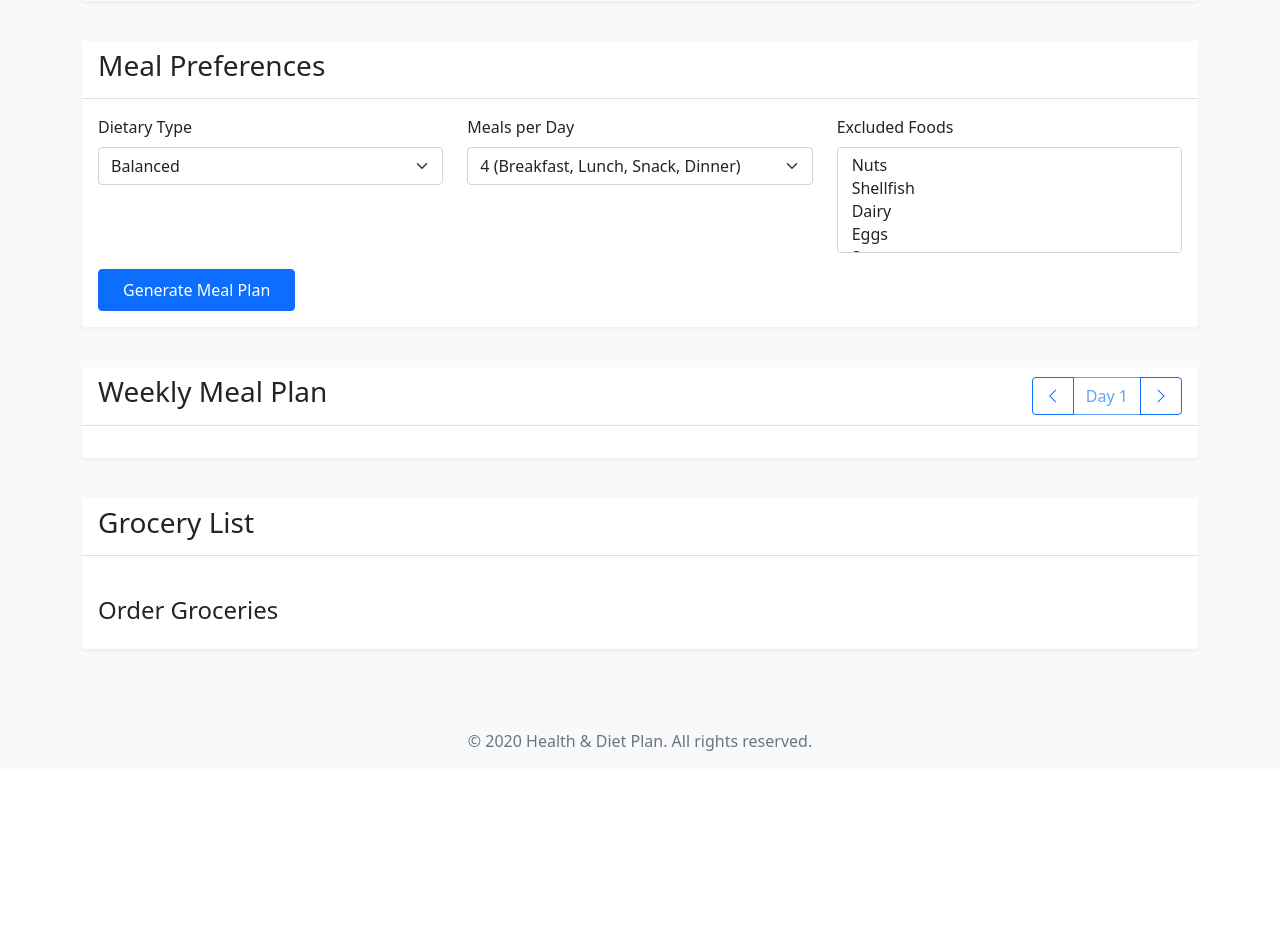
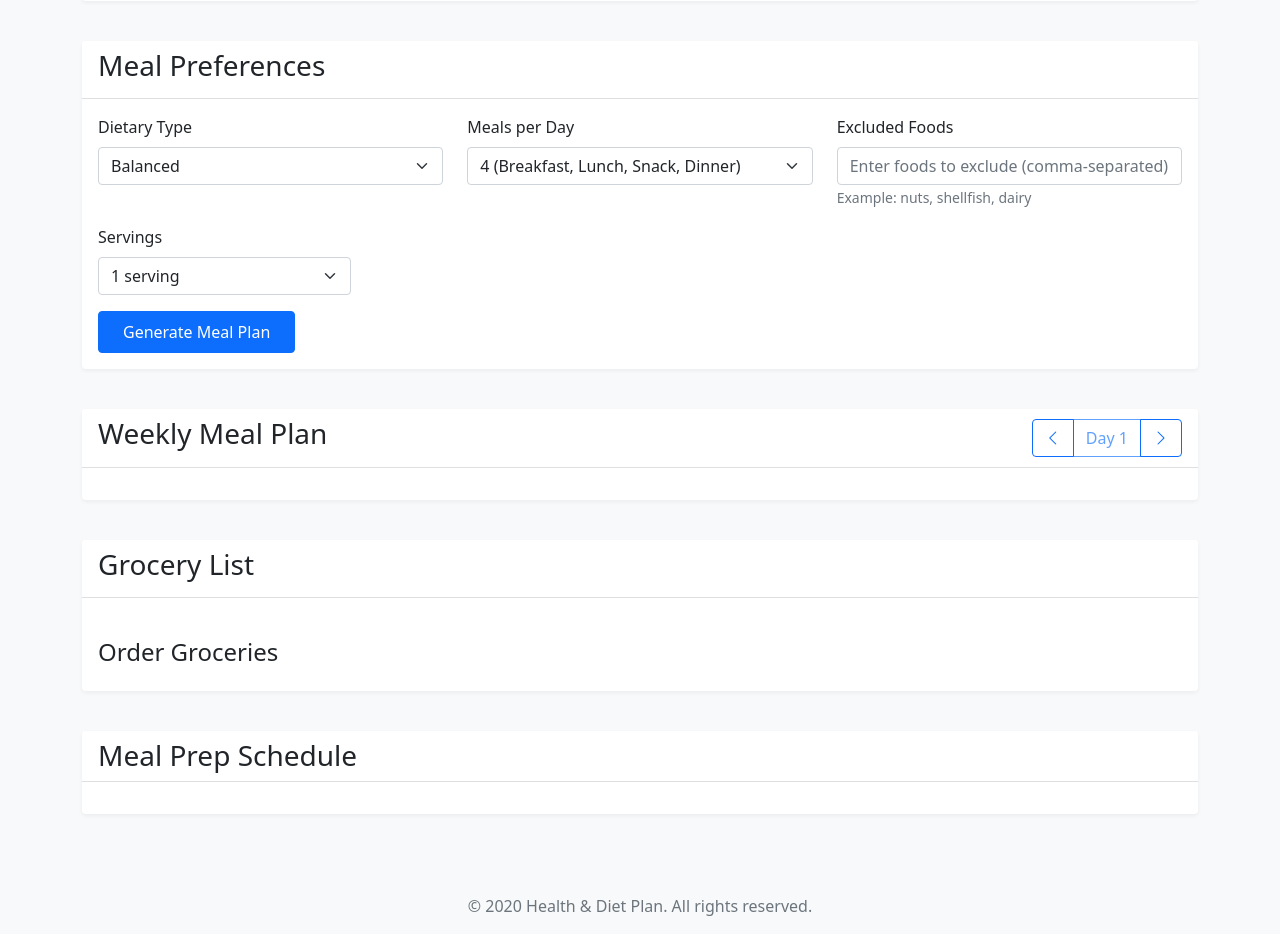
Before and after one commit to anthtsel/Nutrisist, a Python web app: template app/templates/health_insights/meal_plan.html in a window 1280 px wide. Shown: the part 331-1265 px from the top of the page. Before the commit the page ends 1082 px from the top, so only its background shows below. Run offline with Jinja, Linux system fonts and the light colour scheme; the template is opened without the code that fills it: most values are stand-ins (such as "Sample title", 1, 10 or a date in 2020); some libraries are stand-ins or nearby versions.

Commit message:
Enhanced meal plan UI: Added free-text excluded foods, fixed day navigation, improved grocery list display and shopping links

```diff
--- a/app/templates/health_insights/meal_plan.html
+++ b/app/templates/health_insights/meal_plan.html
@@ -80,13 +80,18 @@
                             <div class="col-md-4">
                                 <div class="mb-3">
                                     <label for="excluded-foods" class="form-label">Excluded Foods</label>
-                                    <select class="form-select" id="excluded-foods" name="excluded_foods" multiple>
-                                        <option value="nuts">Nuts</option>
-                                        <option value="shellfish">Shellfish</option>
-                                        <option value="dairy">Dairy</option>
-                                        <option value="eggs">Eggs</option>
-                                        <option value="soy">Soy</option>
-                                        <option value="gluten">Gluten</option>
+                                    <input type="text" class="form-control" id="excluded-foods" name="excluded_foods"
+                                           placeholder="Enter foods to exclude (comma-separated)">
+                                    <small class="text-muted">Example: nuts, shellfish, dairy</small>
+                                </div>
+                            </div>
+                            <div class="col-md-3">
+                                <div class="mb-3">
+                                    <label for="servings" class="form-label">Servings</label>
+                                    <select class="form-select" id="servings" name="servings">
+                                        <option value="1">1 serving</option>
+                                        <option value="2">2 servings</option>
+                                        <option value="4">4 servings (Family)</option>
                                     </select>
                                 </div>
                             </div>
@@ -115,7 +120,7 @@
                     </div>
                 </div>
                 <div class="card-body">
-                    <div id="mealPlan">
+                    <div id="meal-plan">
                         <!-- Meal plan will be populated here -->
                     </div>
                 </div>
@@ -149,6 +154,17 @@
             </div>
         </div>
     </div>
+
+    <div class="card mt-4">
+        <div class="card-header">
+            <h3 class="mb-0">Meal Prep Schedule</h3>
+        </div>
+        <div class="card-body">
+            <div id="prep-schedule">
+                <!-- Meal prep schedule will be populated here -->
+            </div>
+        </div>
+    </div>
 </div>
 {% endblock %}
 
@@ -160,41 +176,20 @@ document.addEventListener('DOMContentLoaded', function() {
     let weeklyPlan = null;
     let groceryList = null;
 
+    // Add formatDay function
+    function formatDay(day) {
+        const dayNum = day.split('_')[1];
+        const days = ['Sunday', 'Monday', 'Tuesday', 'Wednesday', 'Thursday', 'Friday', 'Saturday'];
+        return `${days[dayNum % 7]} (Day ${dayNum})`;
+    }
+
     // Load initial nutrition advice
     fetchNutritionAdvice();
 
     // Form submission
     document.getElementById('mealPreferencesForm').addEventListener('submit', function(e) {
         e.preventDefault();
-        const preferences = {
-            dietary_type: document.getElementById('dietary-type').value,
-            excluded_foods: Array.from(document.getElementById('excluded-foods').selectedOptions).map(opt => opt.value),
-            meal_count: parseInt(document.getElementById('meal-count').value)
-        };
-
-        fetch("{{ url_for('health_insights.generate_meal_plan') }}", {
-            method: 'POST',
-            headers: {
-                'Content-Type': 'application/json'
-            },
-            body: JSON.stringify(preferences)
-        })
-        .then(response => response.json())
-        .then(data => {
-            if (data.status === 'success') {
-                weeklyPlan = data.data.weekly_plan;
-                groceryList = data.data.grocery_list;
-                currentDay = 1;
-                updateMealPlanDisplay();
-                updateGroceryList(data.data.grocery_list, data.data.shopping_links);
-            } else {
-                showError(data.message || 'Failed to generate meal plan');
-            }
-        })
-        .catch(error => {
-            console.error('Error:', error);
-            showError('An error occurred while generating the meal plan');
-        });
+        generateMealPlan();
     });
 
     // Day navigation
@@ -251,57 +246,170 @@ document.addEventListener('DOMContentLoaded', function() {
 
         if (!weeklyPlan) return;
 
-        const dayPlan = weeklyPlan[`day_${currentDay}`];
-        const mealPlanContainer = document.getElementById('mealPlan');
-        mealPlanContainer.innerHTML = '';
+        const mealPlanDiv = document.getElementById('meal-plan');
+        const dayKey = `day_${currentDay}`;
+        const meals = weeklyPlan[dayKey];
 
-        for (const [meal, details] of Object.entries(dayPlan)) {
-            const mealCard = document.createElement('div');
-            mealCard.className = 'card mb-3';
-            mealCard.innerHTML = `
+        if (!meals) {
+            mealPlanDiv.innerHTML = '<div class="alert alert-info">No meals planned for this day.</div>';
+            return;
+        }
+
+        let html = `
+            <div class="card mb-4">
                 <div class="card-header">
-                    <h5 class="mb-0">${meal.replace('_', ' ').toUpperCase()}</h5>
+                    <h4 class="mb-0">${formatDay(dayKey)}</h4>
                 </div>
                 <div class="card-body">
+                    ${Object.entries(meals).map(([mealType, details]) => `
+                        <div class="meal-section mb-4">
+                            <h5 class="text-capitalize">${mealType}</h5>
+                            <div class="recipe-card">
                                 <h6>${details.name}</h6>
-                    <p>Calories: ${details.calories}</p>
-                    <div class="row">
-                        <div class="col">
-                            <small>Protein: ${details.macros.protein.grams}g</small>
+                                <div class="ingredients-list mb-3">
+                                    <strong>Ingredients:</strong>
+                                    <ul class="list-unstyled">
+                                        ${Object.entries(details.ingredients).map(([item, info]) => `
+                                            <li>${info.amount}${info.unit} ${item}</li>
+                                        `).join('')}
+                                    </ul>
                                 </div>
-                        <div class="col">
-                            <small>Carbs: ${details.macros.carbs.grams}g</small>
-                        </div>
-                        <div class="col">
-                            <small>Fat: ${details.macros.fat.grams}g</small>
+                                <div class="instructions-list">
+                                    <strong>Instructions:</strong>
+                                    <ol class="ps-3">
+                                        ${details.instructions.map(step => `
+                                            <li>${step}</li>
+                                        `).join('')}
+                                    </ol>
                                 </div>
                             </div>
-                    <hr>
-                    <h6>Ingredients:</h6>
-                    <ul class="list-unstyled">
-                        ${details.ingredients.map(ingredient =>
-                            `<li>${ingredient.amount}${ingredient.unit} ${ingredient.name}</li>`
-                        ).join('')}
-                    </ul>
+                        </div>
+                    `).join('')}
+                </div>
             </div>
         `;
-            mealPlanContainer.appendChild(mealCard);
+
+        mealPlanDiv.innerHTML = html;
     }
+
+    function displayMealPlan(mealPlan) {
+        weeklyPlan = mealPlan;  // Store the full meal plan
+        updateMealPlanDisplay();  // Show current day's meals
+    }
+
+    function displayPrepSchedule(prepSchedule) {
+        const prepScheduleDiv = document.getElementById('prep-schedule');
+        let html = `
+            <div class="row">
+                <div class="col-md-6">
+                    <div class="prep-day mb-4">
+                        <h4>Sunday Prep</h4>
+                        <div class="list-group">
+                            ${prepSchedule.prep_day_1.meals.map(meal => `
+                                <div class="list-group-item">
+                                    <h6 class="mb-1">${meal.recipe}</h6>
+                                    <small>For: ${meal.day} - ${meal.meal}</small>
+                                </div>
+                            `).join('')}
+                        </div>
+                    </div>
+                </div>
+                <div class="col-md-6">
+                    <div class="prep-day mb-4">
+                        <h4>Wednesday Prep</h4>
+                        <div class="list-group">
+                            ${prepSchedule.prep_day_2.meals.map(meal => `
+                                <div class="list-group-item">
+                                    <h6 class="mb-1">${meal.recipe}</h6>
+                                    <small>For: ${meal.day} - ${meal.meal}</small>
+                                </div>
+                            `).join('')}
+                        </div>
+                    </div>
+                </div>
+            </div>
+            <div class="fresh-cooking mt-4">
+                <h4>Fresh Cooking Required</h4>
+                <div class="list-group">
+                    ${prepSchedule.fresh_cooking.map(meal => `
+                        <div class="list-group-item">
+                            <h6 class="mb-1">${meal.recipe}</h6>
+                            <small>On: ${meal.day} - ${meal.meal}</small>
+                        </div>
+                    `).join('')}
+                </div>
+            </div>
+        `;
+
+        prepScheduleDiv.innerHTML = html;
+    }
+
+    function generateMealPlan() {
+        const excludedFoods = document.getElementById('excluded-foods').value
+            .split(',')
+            .map(food => food.trim())
+            .filter(food => food.length > 0);
+
+        const preferences = {
+            dietary_type: document.getElementById('dietary-type').value,
+            excluded_foods: excludedFoods,
+            meal_count: parseInt(document.getElementById('meal-count').value),
+            servings: parseInt(document.getElementById('servings').value)
+        };
+
+        fetch("{{ url_for('health_insights.generate_meal_plan') }}", {
+            method: 'POST',
+            headers: {
+                'Content-Type': 'application/json'
+            },
+            body: JSON.stringify(preferences)
+        })
+        .then(response => response.json())
+        .then(data => {
+            if (data.status === 'success') {
+                weeklyPlan = data.data.meal_plan;
+                updateMealPlanDisplay();
+                updateGroceryList(data.data.grocery_list, data.data.shopping_links);
+                displayPrepSchedule(data.data.prep_schedule);
+                document.getElementById('meal-plan').style.display = 'block';
+            } else {
+                showError(data.message || 'Failed to generate meal plan');
+            }
+        })
+        .catch(error => {
+            console.error('Error:', error);
+            showError('An error occurred while generating the meal plan');
+        });
     }
 
     function updateGroceryList(groceryList, shoppingLinks) {
         const groceryListDiv = document.getElementById('grocery-list');
         let html = '<div class="row">';
 
-        // Display grocery items by category
-        for (const [category, items] of Object.entries(groceryList)) {
+        // Group items by category
+        const categorizedItems = {};
+        for (const [item, details] of Object.entries(groceryList)) {
+            const category = item.includes('chicken') || item.includes('fish') || item.includes('beef') ? 'Proteins' :
+                           item.includes('rice') || item.includes('pasta') || item.includes('bread') ? 'Carbs' :
+                           item.includes('broccoli') || item.includes('spinach') || item.includes('carrot') ? 'Vegetables' :
+                           item.includes('apple') || item.includes('banana') || item.includes('berr') ? 'Fruits' :
+                           'Other';
+
+            if (!categorizedItems[category]) {
+                categorizedItems[category] = [];
+            }
+            categorizedItems[category].push({ item, ...details });
+        }
+
+        // Display items by category
+        for (const [category, items] of Object.entries(categorizedItems)) {
             html += `
                 <div class="col-md-6 mb-4">
-                    <h5 class="text-capitalize">${category}</h5>
+                    <h5>${category}</h5>
                     <ul class="list-group">
-                        ${Object.entries(items).map(([item, details]) => `
+                        ${items.map(({ item, amount, unit }) => `
                             <li class="list-group-item">
-                                ${details.amount}${details.unit} ${item}
+                                ${Math.round(amount * 10) / 10}${unit} ${item}
                             </li>
                         `).join('')}
                     </ul>
@@ -311,27 +419,60 @@ document.addEventListener('DOMContentLoaded', function() {
         html += '</div>';
         groceryListDiv.innerHTML = html;
 
-        // Display shopping links
-        if (shoppingLinks) {
+        // Update shopping links
         const instacartLink = document.getElementById('instacart-link');
         const amazonFreshLink = document.getElementById('amazon-fresh-link');
 
-            if (shoppingLinks.instacart) {
+        if (shoppingLinks?.instacart?.url) {
             instacartLink.href = shoppingLinks.instacart.url;
             instacartLink.style.display = 'inline-block';
+        } else {
+            instacartLink.style.display = 'none';
         }
 
-            if (shoppingLinks.amazon_fresh) {
+        if (shoppingLinks?.amazon_fresh?.url) {
             amazonFreshLink.href = shoppingLinks.amazon_fresh.url;
             amazonFreshLink.style.display = 'inline-block';
-            }
+        } else {
+            amazonFreshLink.style.display = 'none';
         }
     }
 
     function showError(message) {
-        // Add error handling UI here
-        alert(message);
+        const errorDiv = document.createElement('div');
+        errorDiv.className = 'alert alert-danger alert-dismissible fade show';
+        errorDiv.innerHTML = `
+            ${message}
+            <button type="button" class="btn-close" data-bs-dismiss="alert" aria-label="Close"></button>
+        `;
+        document.querySelector('.container').insertBefore(errorDiv, document.querySelector('.container').firstChild);
+
+        // Auto-dismiss after 5 seconds
+        setTimeout(() => {
+            errorDiv.remove();
+        }, 5000);
     }
 });
 </script>
+
+<style>
+.recipe-card {
+    background-color: #f8f9fa;
+    border-radius: 0.25rem;
+    padding: 1rem;
+    margin-top: 0.5rem;
+}
+
+.prep-day {
+    background-color: #f8f9fa;
+    border-radius: 0.25rem;
+    padding: 1rem;
+}
+
+.fresh-cooking {
+    background-color: #fff3cd;
+    border-radius: 0.25rem;
+    padding: 1rem;
+}
+</style>
 {% endblock %}
```
Lines whose indentation alone changed are shown as unchanged.
